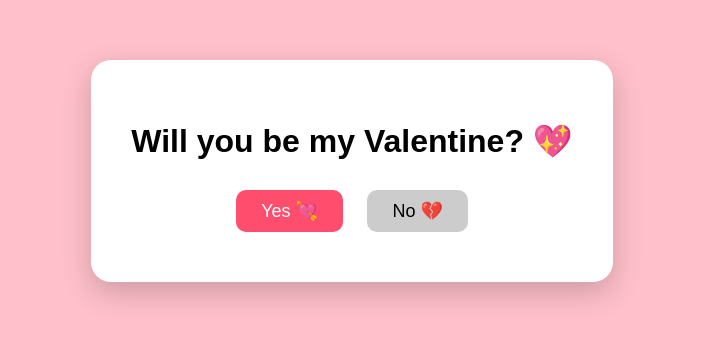
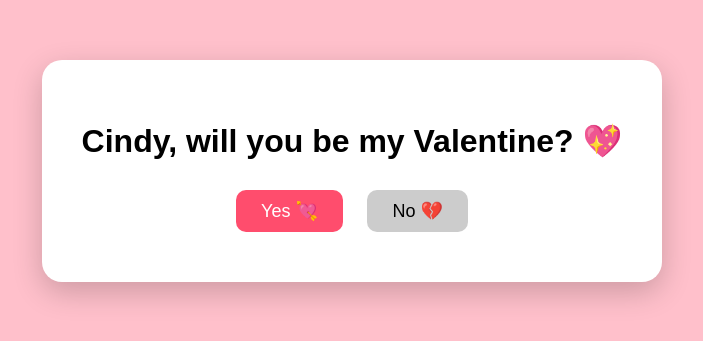
Before and after one commit to omeed19/jinders2026, a plain HTML site: page index.html in a window 1280 px wide. Shown: the part 229-570 px from the top of the page, without its empty margins (288-991 px from the left). Drawn offline with Linux system fonts and the light colour scheme.

Commit message:
Update Valentine proposal message in index.html

```diff
--- a/index.html
+++ b/index.html
@@ -49,7 +49,7 @@
 <body>
 
   <div class="card">
-    <h1>Will you be my Valentine? 💖</h1>
+    <h1>Cindy, will you be my Valentine? 💖</h1>
     <button id="yes" onclick="yesClicked()">Yes 💘</button>
     <button id="no" onmouseover="moveNo()">No 💔</button>
   </div>
```
